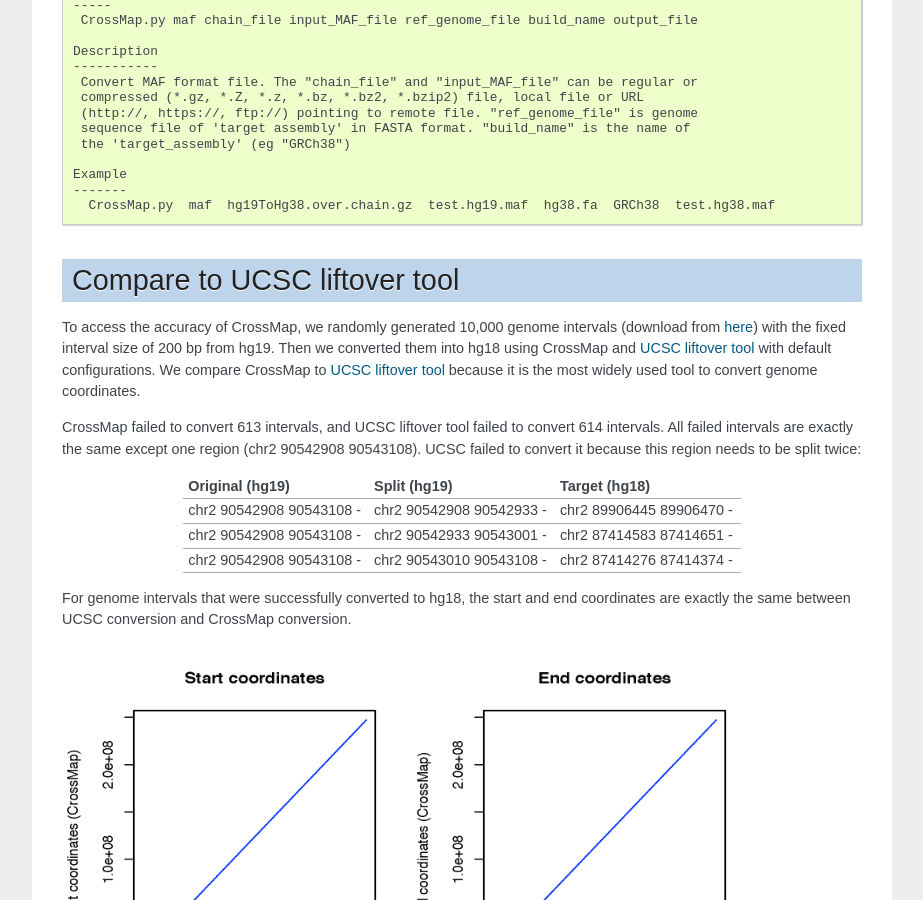
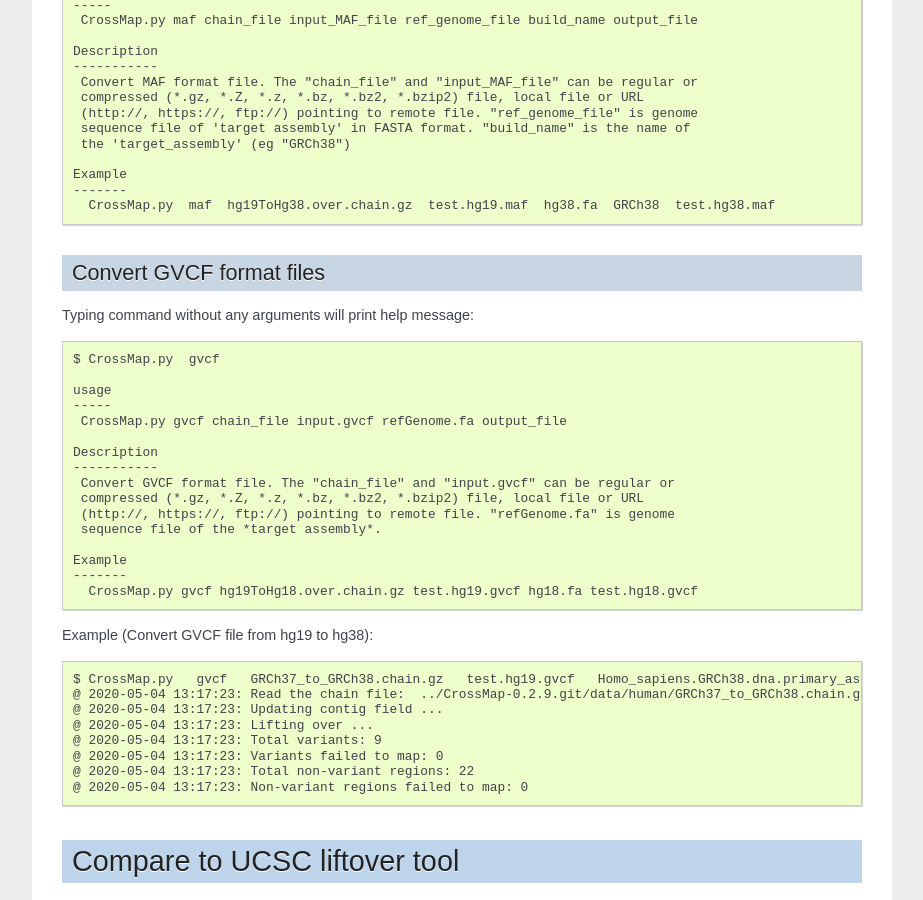
Before and after one commit to liguowang/CrossMap, a Sphinx documentation site: the page built from docs/index.rst, in a window 1280 px wide and 900 px high, scrolled down 12608 px. Shown: the whole window, without its empty margins (198-1121 px from the left). Built offline with Sphinx 7.4.7, drawn with Linux system fonts in a browser that asks for light colours; some of the changed text lies outside the part shown.

Commit message:
update index.rst

```diff
--- a/docs/index.rst
+++ b/docs/index.rst
@@ -730,6 +730,40 @@
  -------
    CrossMap.py  maf  hg19ToHg38.over.chain.gz  test.hg19.maf  hg38.fa  GRCh38  test.hg38.maf
 
+
+Convert GVCF format files
+-------------------------
+
+Typing command without any arguments will print help message::
+
+ $ CrossMap.py  gvcf
+
+ usage
+ -----
+  CrossMap.py gvcf chain_file input.gvcf refGenome.fa output_file
+
+ Description
+ -----------
+  Convert GVCF format file. The "chain_file" and "input.gvcf" can be regular or
+  compressed (*.gz, *.Z, *.z, *.bz, *.bz2, *.bzip2) file, local file or URL
+  (http://, https://, ftp://) pointing to remote file. "refGenome.fa" is genome
+  sequence file of the *target assembly*.
+
+ Example
+ -------
+   CrossMap.py gvcf hg19ToHg18.over.chain.gz test.hg19.gvcf hg18.fa test.hg18.gvcf
+
+Example (Convert GVCF file from hg19 to hg38)::
+
+ $ CrossMap.py   gvcf   GRCh37_to_GRCh38.chain.gz   test.hg19.gvcf   Homo_sapiens.GRCh38.dna.primary_assembly.fa   test.hg38.gvcf
+ @ 2020-05-04 13:17:23: Read the chain file:  ../CrossMap-0.2.9.git/data/human/GRCh37_to_GRCh38.chain.gz
+ @ 2020-05-04 13:17:23: Updating contig field ...
+ @ 2020-05-04 13:17:23: Lifting over ...
+ @ 2020-05-04 13:17:23: Total variants: 9
+ @ 2020-05-04 13:17:23: Variants failed to map: 0
+ @ 2020-05-04 13:17:23: Total non-variant regions: 22
+ @ 2020-05-04 13:17:23: Non-variant regions failed to map: 0
+
 Compare to UCSC liftover tool
 =======================================
 
```
Also changed, not shown: 7 other files.
